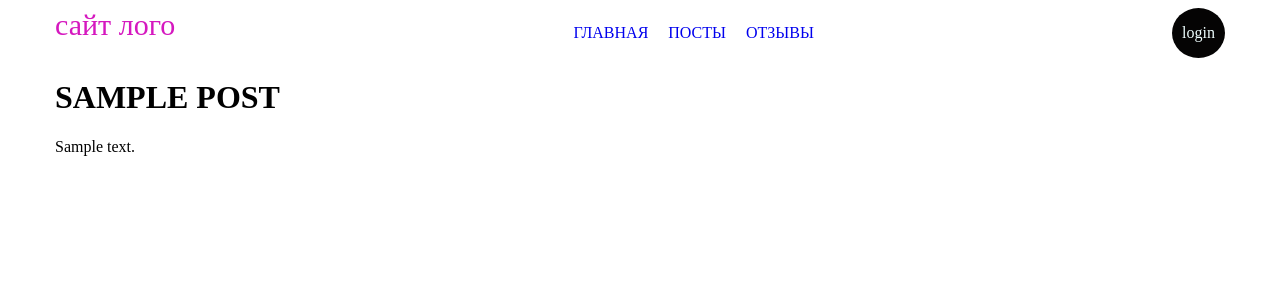
After one commit to serapXXXD/site_1, a Django app: page /blog/post/1 in a window 1280 px wide. The commit adds this page. Shown: the top 300 px of the page. Run offline with Django 4.2, Linux system fonts and the light colour scheme; tables that the repository leaves empty hold one stand-in row (values such as "Sample post").

Commit message:
add show_post

```diff
--- a/new/blog/static/style/style.css
+++ b/new/blog/static/style/style.css
@@ -43,6 +43,7 @@
 .tag a {
     all: unset;
     cursor: pointer;
+    text-decoration: none;
 }
 
 .nav-bar {
@@ -98,3 +99,25 @@
     transform: scale(1.3);
     background-color: rgb(70, 58, 22);
 }
+
+.read_more {
+  padding: 6px;
+  background-color: blue ;
+  color: rgb(2, 9, 15);
+  border-radius: 15px;
+  text-decoration: none;
+  cursor: pointer;
+  transition: 430ms;
+}
+
+.read_more:hover {
+  background-color: rgb(176, 35, 59);
+}
+
+.pagination{
+  justify-content: center;
+}
+
+.hr {
+  text-transform: uppercase;
+ }
--- /dev/null
+++ b/new/blog/templates/post.html
@@ -0,0 +1,12 @@
+{% extends 'base.html' %}
+
+{% block title %}
+Стих {{post_title}}
+{% endblock title %}
+
+{% block content %}
+<h1 class="hr">{{post.title}}</h2>
+
+<p>{{post.body}}</p>
+
+{% endblock content %}
--- a/new/blog/templates/tag.html
+++ b/new/blog/templates/tag.html
@@ -13,7 +13,6 @@
                 <li class="tag"><a href="{% url 'blog:tag' tag.slug %}">{{ tag.title }}</a>
             </li>
             {% endfor%}
-            <li class="tag"><a href="{% url 'blog:index' %}">на главную</a>
             </li>
         </ul>
     </div>
--- a/new/blog/urls.py
+++ b/new/blog/urls.py
@@ -6,4 +6,5 @@ app_name = 'blog'
 urlpatterns = [
     path('', IndexSearchView.as_view(), name='index'),
     path('blog/tag/<slug:tag_slug>/', tag_view, name='tag'),
+    path('blog/post/<int:post_id>', show_post, name='post')
 ]
--- a/new/blog/views.py
+++ b/new/blog/views.py
@@ -3,13 +3,13 @@ from django.core.paginator import Paginator
 from django.shortcuts import render, get_object_or_404
 from .models import *
 from django.db.models import Q
-
-from django.views.generic import ListView
+from django.views.generic import ListView, DetailView
 
 
 class IndexSearchView(ListView):
     model = Post
     template_name = 'index.html'
+    context_object_name = 'posts'
     paginate_by = 5
 
     def get_queryset(self):
@@ -39,3 +39,11 @@ def tag_view(request, tag_slug):
                'tag_title': tag_title,
                'page_obj': page_obj, }
     return render(request, 'tag.html', context)
+
+
+def show_post(request, post_id):
+    post = get_object_or_404(Post, id=post_id)
+    post_title = Post.objects.get(id=post_id)
+    context = {'post': post,
+               'post_title': post_title, }
+    return render(request, 'post.html', context)
```
Also changed, not shown: new/blog/templates/index.html (+5 -3 lines).
